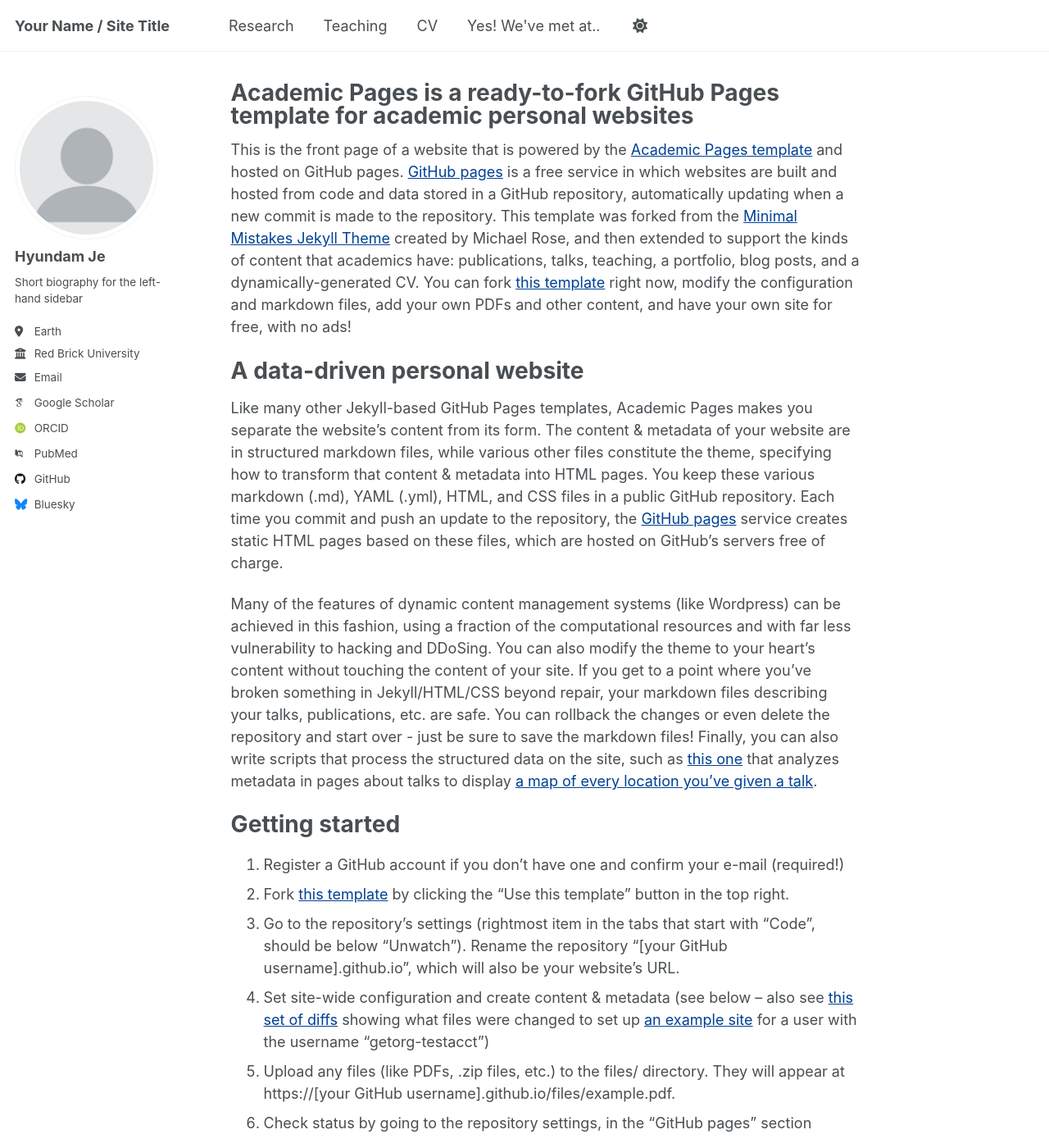
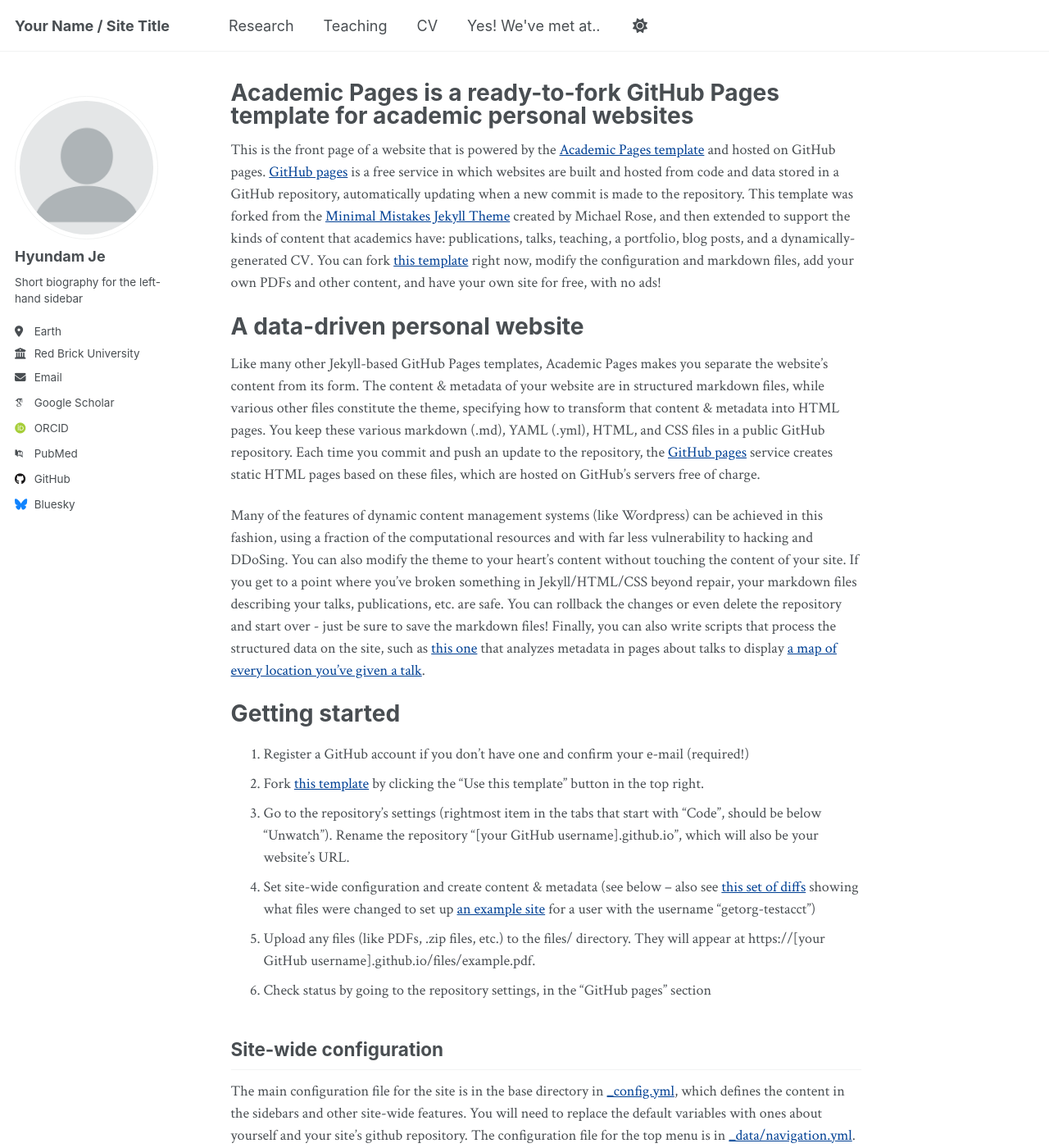
Before and after one commit to hyundamje/hyundamje.github.io, a Jekyll site: the page built from _pages/about.md, in a window 1280 px wide and 1400 px high. Shown: the whole window at 82% size. Built offline with Jekyll 4.4.1, drawn with Linux system fonts in a browser that asks for light colours; some web fonts are replaced.

Commit message:
Update _base.scss

```diff
--- a/_sass/layout/_base.scss
+++ b/_sass/layout/_base.scss
@@ -15,7 +15,7 @@
   margin: 0;
   padding: $masthead-height 0 0;
   padding-bottom: 9em;
-  font-family: $global-font-family;
+  font-family: 'Crimson Text', serif;
   line-height: 1.5;
 
   &.overflow--hidden {
```
